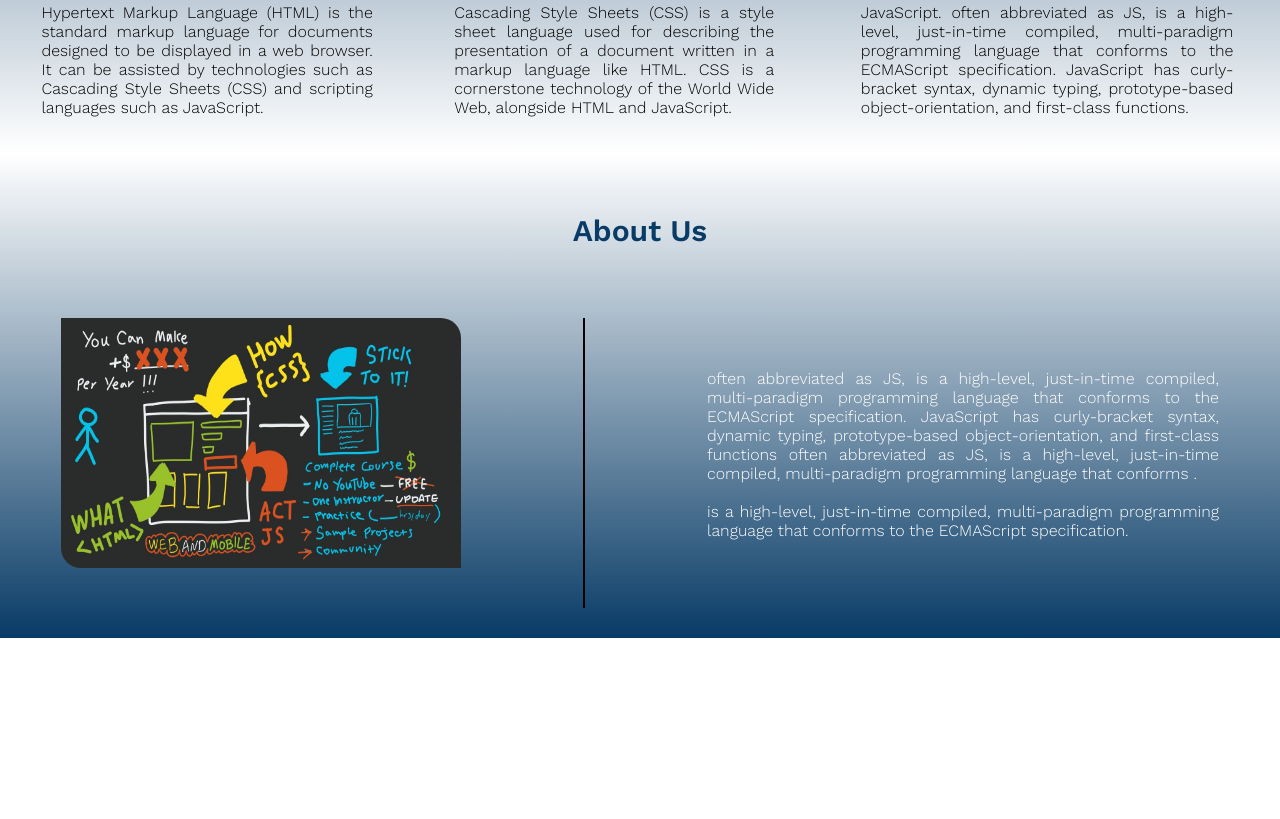
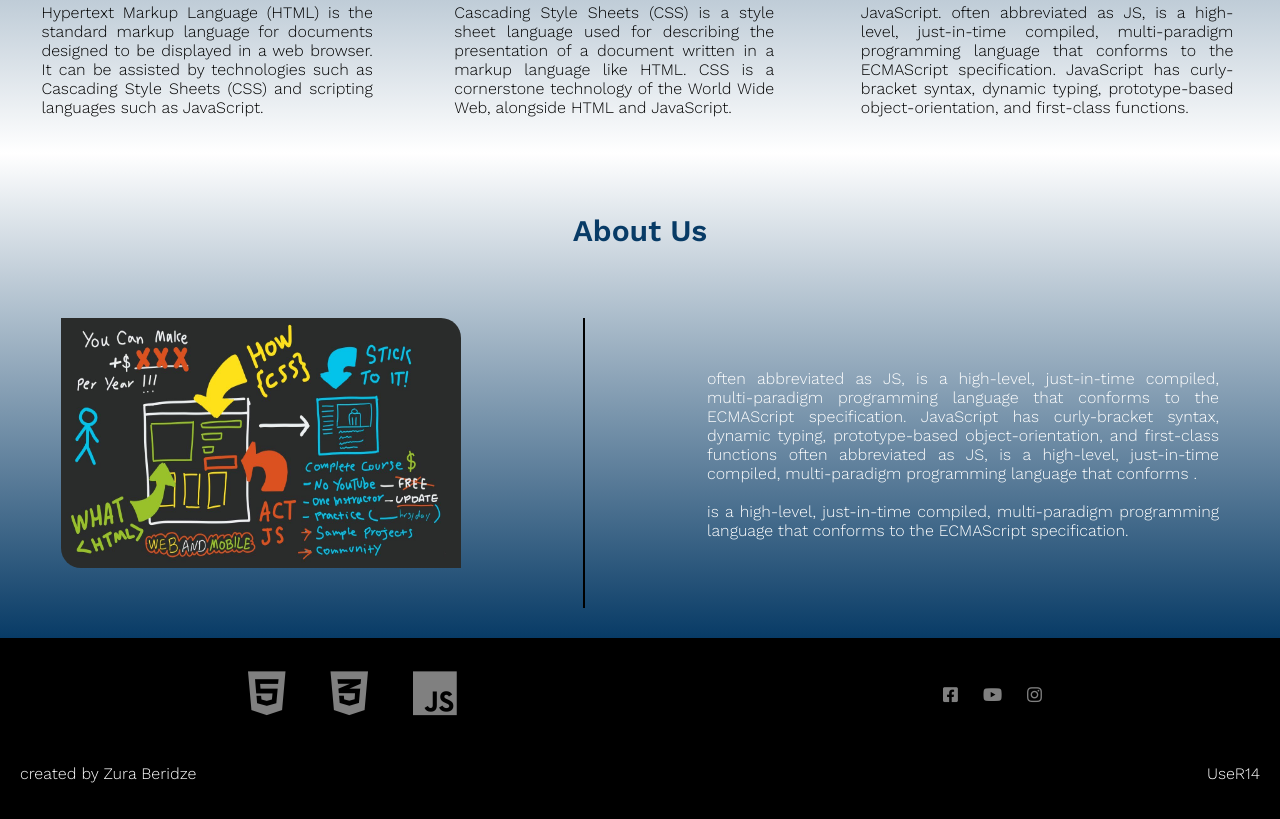
Before and after one commit to beridzezura14/New-Website, a plain HTML site: page index.html in a window 1280 px wide. Shown: the part 1476-2295 px from the top of the page. Before the commit the page ends 2114 px from the top, so only its background shows below. Drawn offline with nearby package versions, Linux system fonts and the light colour scheme.

Commit message:
ცომმიტ

```diff
--- a/assets/css/style.css
+++ b/assets/css/style.css
@@ -9,6 +9,7 @@
 }
 
 body {
+  padding: 0;
 	margin: 0;
 	font-family: 'Work Sans', sans-serif;
 	font-weight: 400;
@@ -345,6 +346,7 @@ nav a:hover {
   display: flex;
   flex-direction: column;
   justify-content: space-between;
+  padding-bottom: 30px;
 }
 .click{
   color: white;
@@ -385,6 +387,63 @@ nav a:hover {
 }
 .diagram-line-3:hover{
   width: 30%;
+}
+/*-------------    section 6   ----------------*/
+footer{
+   background: black;
+  bottom: 0;
+}
+.icon{
+  display: flex;
+  justify-content: space-between;
+  flex-direction: column;
+  align-items: center;
+}
+.icon-row{
+  padding-top: 30px;
+  padding-bottom: 30px;
+}
+.fa-html5, .fa-css3-alt, .fa-js{
+  cursor: pointer;
+  padding: 0 20px;
+  font-size: 50px;
+  color: grey;
+}
+.fa-html5:hover{
+  color: white;
+  transition: 300ms ease
+}
+.fa-css3-alt:hover{
+  color: green;
+  transition: 300ms ease
+}
+.fa-js:hover{
+  color: yellow;
+  transition: 300ms ease
+}
+.icon-row-2{
+  padding-top: 40px;
+  padding-bottom: 35px;
+}
+.fa-facebook-square, .fa-youtube, .fa-instagram{
+  cursor: pointer;
+  color: grey;
+  padding: 0 10px;
+  font-size: 17px;
+}
+.fa-facebook-square:hover{
+  color: #083b66;
+}
+.fa-youtube:hover{
+  color: #e02424;
+}
+.fa-instagram:hover{
+  color: pink;
+}
+.create{
+  color: white;
+  padding-bottom: 20px;
+  text-align: center;
 }
 
 @media screen and (min-width: 750px) {
@@ -509,6 +568,22 @@ nav a:hover {
   .section-5{
     display: none;
   }
+  /*----------------   6  ------------------*/
+  .icon{
+  display: flex;
+  justify-content: space-around;
+  flex-direction: row;
+}
+.creator{
+  display: flex;
+  justify-content: space-between;
+  flex-direction: row;
+  padding-left:20px;
+  padding-right: 20px;
+}
+ .create{
+    text-align: left;
+  }
 
 }
 @media screen and (min-width: 1124px) {
--- a/index.html
+++ b/index.html
@@ -5,7 +5,7 @@
 	<title>menu</title>
 	<link rel="stylesheet" type="text/css" href="assets/css/style.css">
 	<meta name="viewport" content="width=device-width, initial-scale=1">
-
+  <link rel="stylesheet" href="https://use.fontawesome.com/releases/v5.8.2/css/all.css">
 
   <!--Font-->
   <link href="https://fonts.googleapis.com/css?family=Comfortaa&display=swap" rel="stylesheet">
@@ -115,7 +115,24 @@
   </div>
 </div>
 
-
+<footer>
+  <div class="icon">
+    <div class="icon-row">
+    <i class="fab fa-html5"></i>
+    <i class="fab fa-css3-alt"></i>
+    <i class="fab fa-js"></i>
+    </div>
+    <div class="icon-row-2">
+      <i class="fab fa-facebook-square"></i>
+      <i class="fab fa-youtube"></i>
+      <i class="fab fa-instagram"></i>
+    </div>
+  </div>
+  <div class="creator">
+    <p class="create">created by <span>Zura Beridze</span></p>
+    <p class="create">UseR14</p>
+  </div>
+</footer>
 
 
 
```
